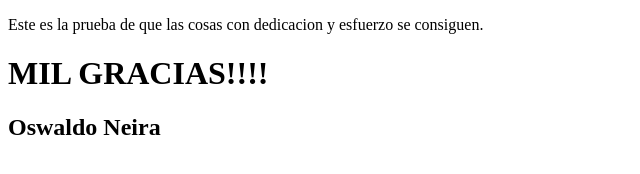
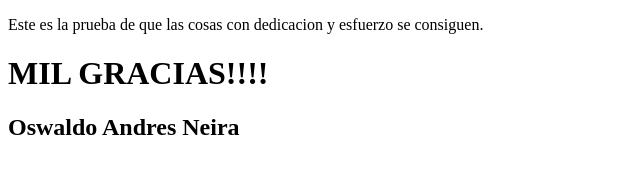
Before and after one commit to Oswneira/projects, a plain HTML site: page index.html in a window 1280 px wide. Shown: the whole page, without its empty margins (0-640 px from the left). Drawn offline with Linux system fonts and the light colour scheme.

Commit message:
actualizar

```diff
--- a/index.html
+++ b/index.html
@@ -16,7 +16,7 @@
     </h1>
 
     <h2>
-        Oswaldo Neira
+        Oswaldo Andres Neira
     </h2>
 </body>
 </html>
```
